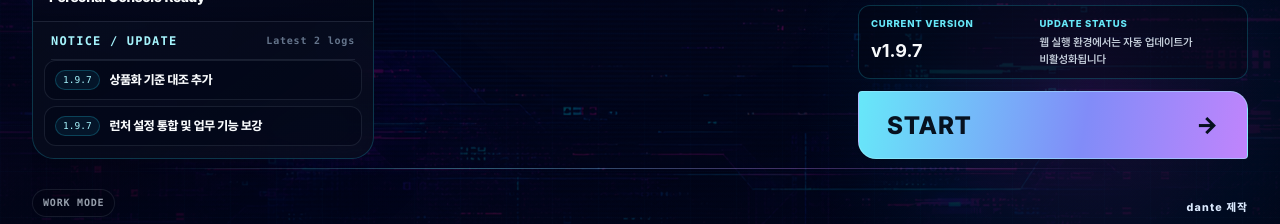
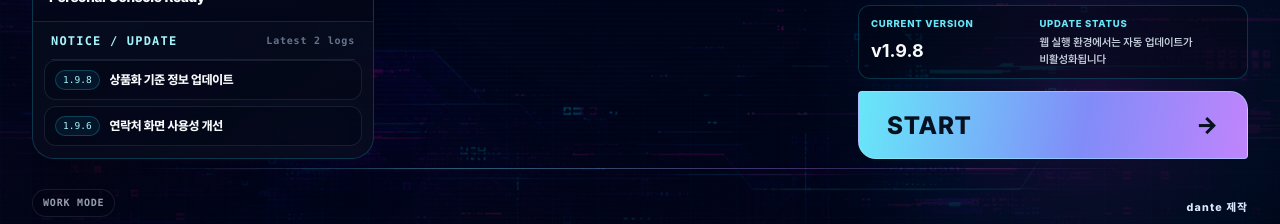
Before and after one commit to ttjssd/pdi_dante, a Next.js app: page / in a window 1280 px wide. Shown: the part 565-789 px from the top of the page. Built offline with nearby package versions, Linux system fonts and the light colour scheme.

Commit message:
release: prepare v1.9.8

```diff
--- a/app/config.ts
+++ b/app/config.ts
@@ -1,5 +1,5 @@
 export const APP_NAME = "PDI 백오피스 플랫폼";
 export const APP_SHORT_NAME = "PDI Backoffice";
 export const APP_DESCRIPTION = "PDI 업무 보조 콘솔";
-export const APP_VERSION = "1.9.7";
+export const APP_VERSION = "1.9.8";
 export const APP_VERSION_LABEL = `v${APP_VERSION}`;
--- a/app/platformData.ts
+++ b/app/platformData.ts
@@ -114,17 +114,12 @@ export const toolSearchItems = [
 
 export const updates: UpdateGroup[] = [
   {
-    date: "06/14",
+    date: "06/15",
     items: [
       {
         version: APP_VERSION,
-        title: "상품화 기준 대조 추가",
-        description: "차량 등급과 외판 눌림, 흠집, 철 까짐, 버튼, 틴팅, 타이어, 휠 상태를 기준표와 대조해 권장 작업과 추가 확인사항을 정리합니다.",
-      },
-      {
-        version: APP_VERSION,
-        title: "런처 설정 통합 및 업무 기능 보강",
-        description: "콘솔의 중복 개인설정을 제거하고 런처 UI, MP4 로컬 배경, 입고 수치 인식과 제주 탁송 담당자 정보를 개선했습니다.",
+        title: "상품화 기준 정보 업데이트",
+        description: "차량 등급별 외판 눌림, 흠집, 철 까짐, 버튼, 틴팅, 타이어, 휠 기준 대조를 추가하고 커스텀 런처 설정과 업무 기능을 보강했습니다.",
       },
     ],
   },
--- a/package.json
+++ b/package.json
@@ -1,6 +1,6 @@
 {
   "name": "pdi-backoffice-supporter",
-  "version": "1.9.7",
+  "version": "1.9.8",
   "description": "PDI 업무 보조 콘솔",
   "author": "dante",
   "private": true,
--- a/scripts/create-launcher-release.mjs
+++ b/scripts/create-launcher-release.mjs
@@ -41,7 +41,7 @@ const manifest = {
   version,
   minLauncherVersion: "1.0.0",
   releaseDate: new Date().toISOString().slice(0, 10),
-  notes: ["커스텀 Launcher 개발 패키지"],
+  notes: ["상품화 기준 정보 업데이트"],
   packages: {
     windows: {
       url: packageUrl,
```
Also changed, not shown: 1 other file (tests, documents, lock files or other folders).
